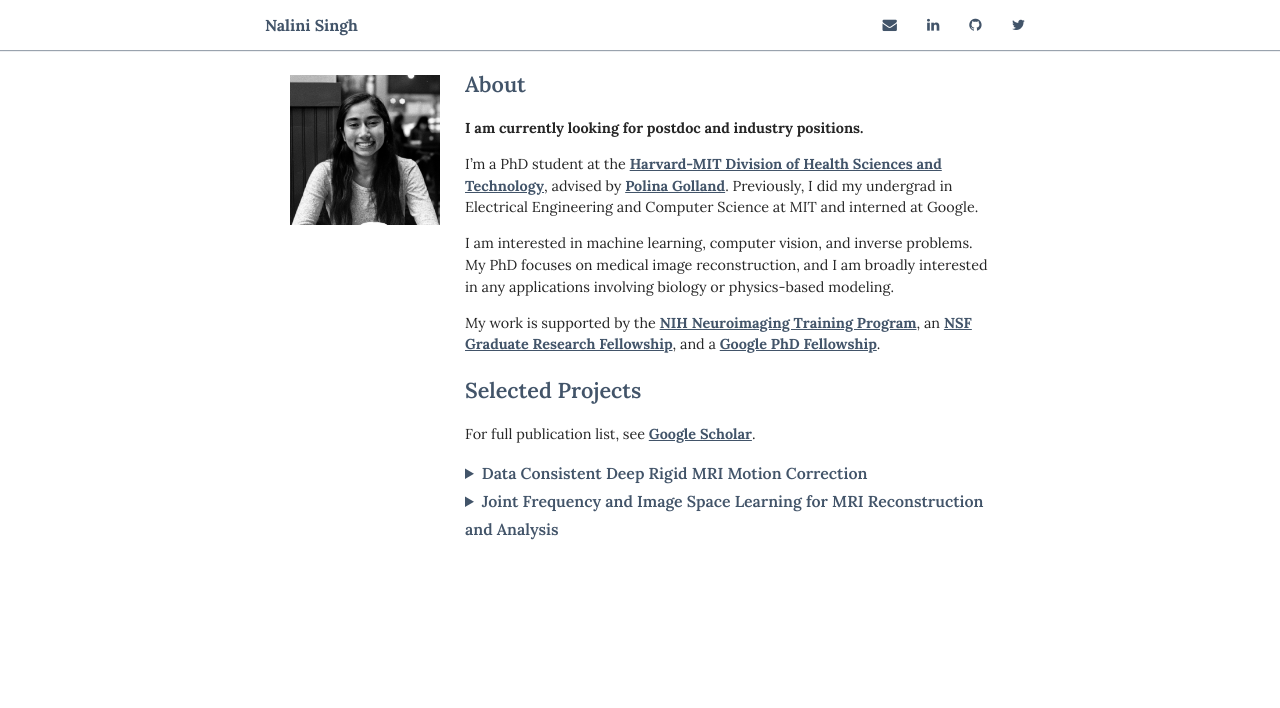
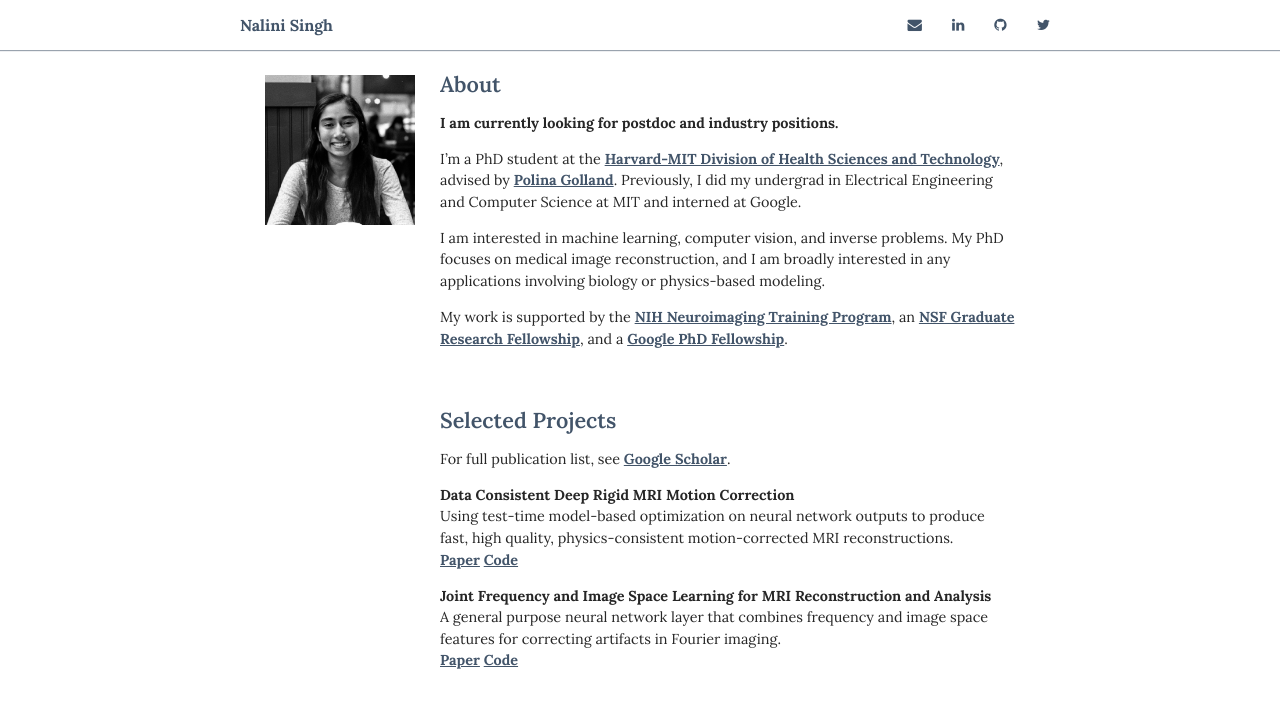
Before and after one commit to nalinimsingh/nalinimsingh.github.io, a Jekyll site: the page built from index.html, in a window 1280 px wide. Shown: the top 708 px of the page. Built offline with Jekyll 4.4.1, drawn with Linux system fonts in a browser that asks for light colours; nearby versions of some CDN libraries.

Commit message:
Update style

```diff
--- a/_pages/index.md
+++ b/_pages/index.md
@@ -19,27 +19,18 @@ I am interested in machine learning, computer vision, and inverse problems. My P
 
 My work is supported by the [NIH Neuroimaging Training Program](https://hst.mit.edu/academic-programs/memp/neuroimaging-training-program), an [NSF Graduate Research Fellowship](https://www.nsfgrfp.org/), and a [Google PhD Fellowship](https://research.google/outreach/phd-fellowship/).
 
+&nbsp;
 ## Selected Projects
 For full publication list, see [Google Scholar](https://scholar.google.com/citations?user=HayuQmIAAAAJ).
 
-<details>
-<summary>
-Data Consistent Deep Rigid MRI Motion Correction
-</summary>
-<div class='fulltext' markdown="1">
+**Data Consistent Deep Rigid MRI Motion Correction** <br>
 Using test-time model-based optimization on neural network outputs to produce fast, high quality, physics-consistent motion-corrected MRI reconstructions.
 <br>
 [Paper](https://arxiv.org/abs/2301.10365) [Code](https://github.com/nalinimsingh/neuroMoCo)
-</div>
-</details>
 
-<details>
-<summary>
-Joint Frequency and Image Space Learning for MRI Reconstruction and Analysis
-</summary>
-<div class='fulltext' markdown="1">
+**Joint Frequency and Image Space Learning for MRI Reconstruction and Analysis** <br>
 A general purpose neural network layer that combines frequency and image space features for correcting artifacts in Fourier imaging.
 <br>
 [Paper](https://www.melba-journal.org/pdf/2022:018.pdf) [Code](https://github.com/nalinimsingh/interlacer)
+
 </div>
-</details>
--- a/_sass/_base.scss
+++ b/_sass/_base.scss
@@ -1,4 +1,4 @@
-$content-width: 800px;
+$content-width: 850px;
 $main: #19CCAA;
 $font-style: 'Lora', serif;
 $font-color: #262626;
--- a/_sass/_layout.scss
+++ b/_sass/_layout.scss
@@ -25,6 +25,7 @@ h1 {
 h2 {
 	font-size: 1.5em;
 	line-height: 1.5;
+	margin-bottom: -0.1em;
 }
 h3 {
 	font-size: 1em;
```
